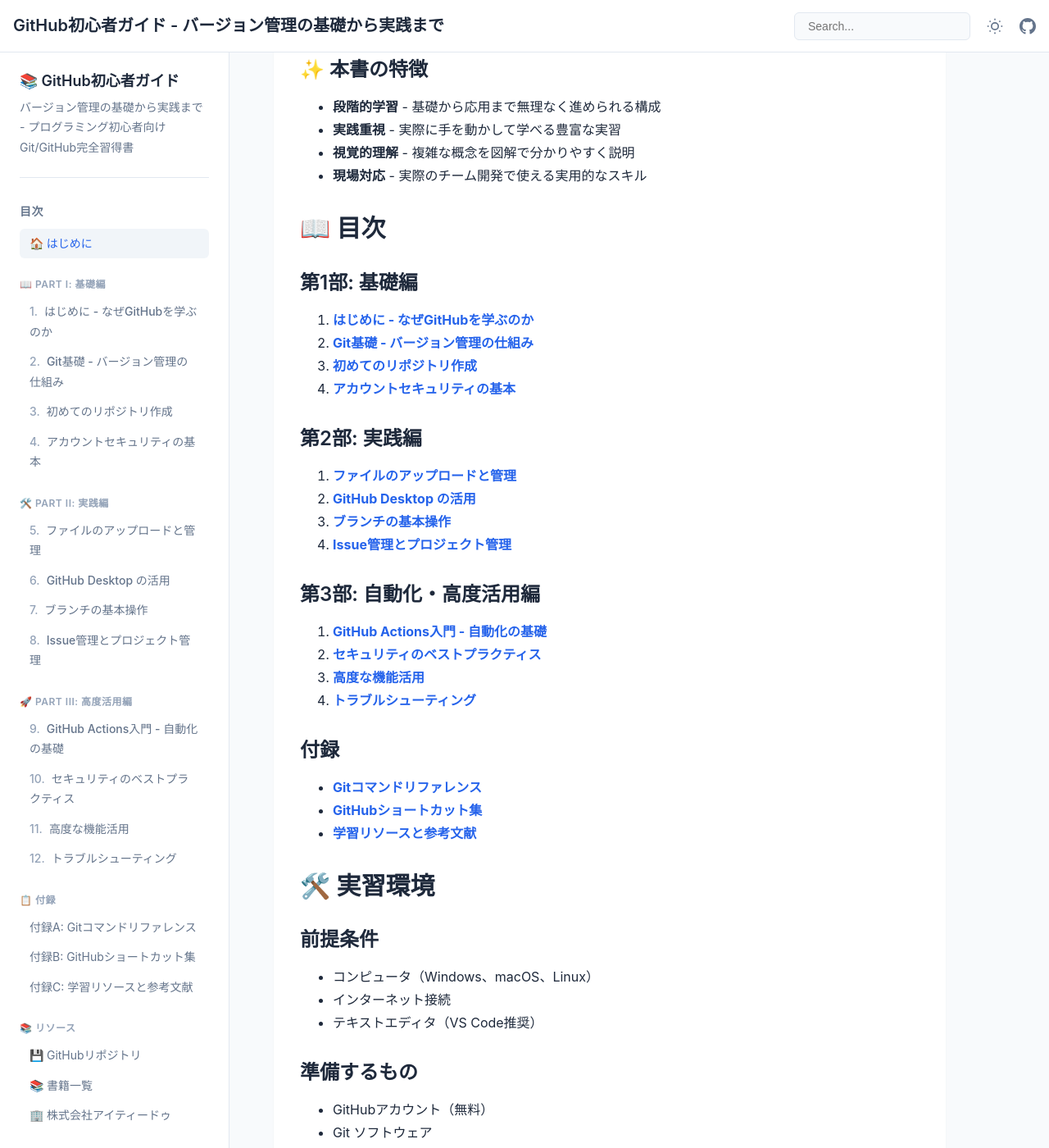
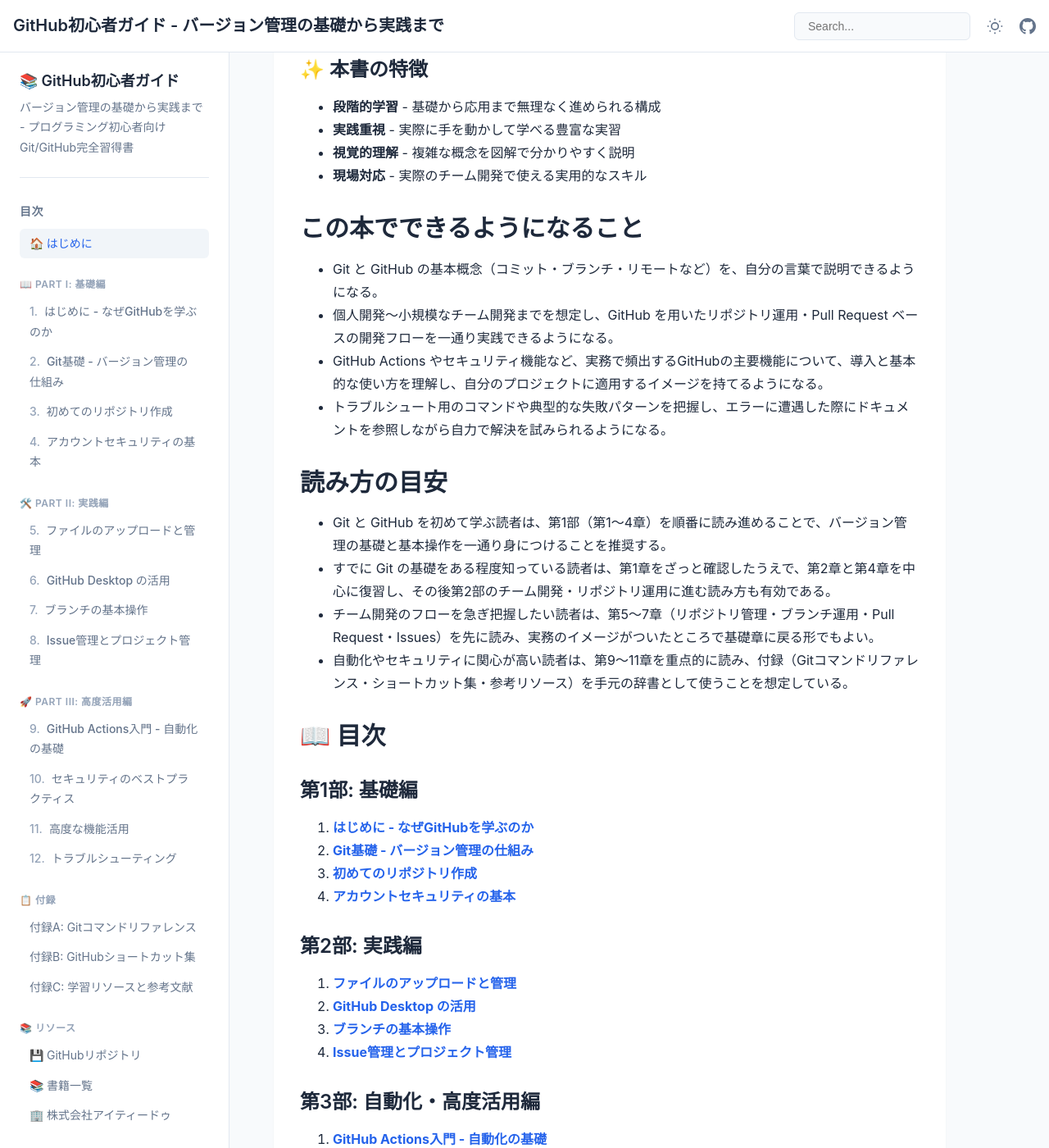
Before and after one commit to itdojp/github-guide-for-beginners-book, a Jekyll site: the page built from docs/index.md, in a window 1280 px wide and 1400 px high, scrolled down 568 px. Shown: the whole window at 82% size. Built offline with Jekyll 4.4.1, drawn with Linux system fonts in a browser that asks for light colours.

Commit message:
Add top-level meta sections (goals & reading guide)

```diff
--- a/docs/index.md
+++ b/docs/index.md
@@ -28,6 +28,20 @@ permalink: /
 - **実践重視** - 実際に手を動かして学べる豊富な実習
 - **視覚的理解** - 複雑な概念を図解で分かりやすく説明
 - **現場対応** - 実際のチーム開発で使える実用的なスキル
+
+## この本でできるようになること
+
+- Git と GitHub の基本概念（コミット・ブランチ・リモートなど）を、自分の言葉で説明できるようになる。
+- 個人開発〜小規模なチーム開発までを想定し、GitHub を用いたリポジトリ運用・Pull Request ベースの開発フローを一通り実践できるようになる。
+- GitHub Actions やセキュリティ機能など、実務で頻出するGitHubの主要機能について、導入と基本的な使い方を理解し、自分のプロジェクトに適用するイメージを持てるようになる。
+- トラブルシュート用のコマンドや典型的な失敗パターンを把握し、エラーに遭遇した際にドキュメントを参照しながら自力で解決を試みられるようになる。
+
+## 読み方の目安
+
+- Git と GitHub を初めて学ぶ読者は、第1部（第1〜4章）を順番に読み進めることで、バージョン管理の基礎と基本操作を一通り身につけることを推奨する。
+- すでに Git の基礎をある程度知っている読者は、第1章をざっと確認したうえで、第2章と第4章を中心に復習し、その後第2部のチーム開発・リポジトリ運用に進む読み方も有効である。
+- チーム開発のフローを急ぎ把握したい読者は、第5〜7章（リポジトリ管理・ブランチ運用・Pull Request・Issues）を先に読み、実務のイメージがついたところで基礎章に戻る形でもよい。
+- 自動化やセキュリティに関心が高い読者は、第9〜11章を重点的に読み、付録（Gitコマンドリファレンス・ショートカット集・参考リソース）を手元の辞書として使うことを想定している。
 
 ## 📖 目次
 
```
